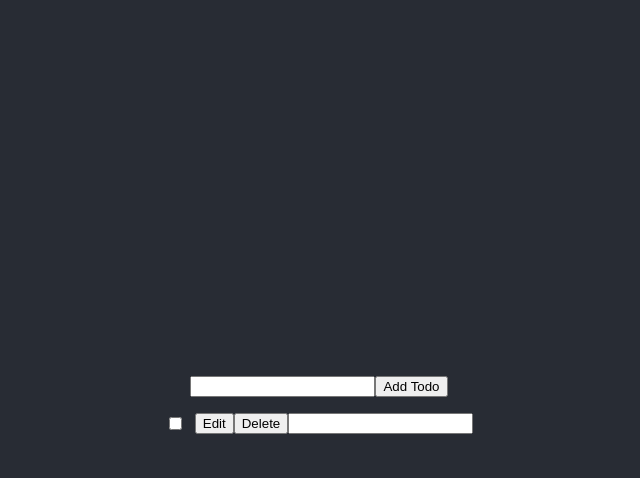
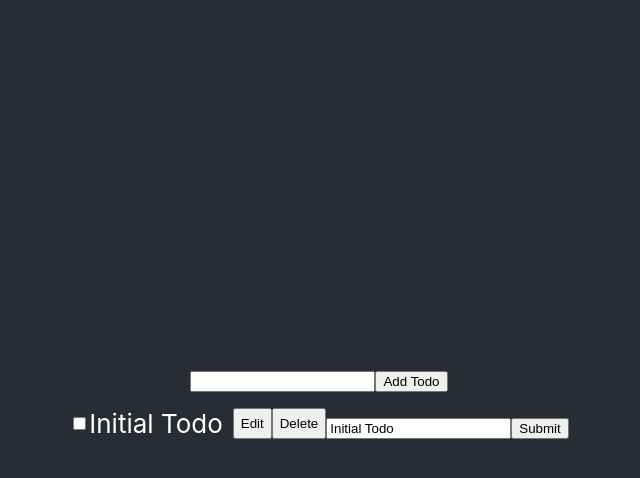
Before and after one commit to martinraquion/multisys-todo, a React (Create React App) app: page / in a window 1280 px wide. Both pictures are taken after a click on the button "Edit". Shown: the top 478 px of the page, without its empty margins (321-961 px from the left). Built offline with nearby package versions, Linux system fonts and the light colour scheme.

Commit message:
added toggle functionality for edit

```diff
--- a/src/components/Todo.js
+++ b/src/components/Todo.js
@@ -1,12 +1,11 @@
 import React, { useContext, useState, useEffect } from "react";
-// import TodosContext from "../context";
 import { StateContext } from "../context/stateContext";
 
 function Todo() {
   const { state, dispatch } = useContext(StateContext);
   const [todo, setTodo] = useState("");
+  const [toggleEdit, setToggleEdit] = useState({});
   const [editText, setEditText] = useState("");
-  //   console.log(state);
 
   const handleSubmit = (e) => {
     e.preventDefault();
@@ -14,6 +13,9 @@ function Todo() {
     setTodo("");
   };
 
+  const handleEdit = (id) => {
+    setToggleEdit({ id: id, state: !toggleEdit });
+  };
   const todoList = state.todos;
   console.log(todoList);
   return (
@@ -30,10 +32,21 @@ function Todo() {
               checked={todo.completed}
               onChange={() => dispatch({ type: "DONE_TODO", payload: todo })}
             />
-            {/* <div>{todo.complete ? "hi" : "nay"}</div> */}
 
             <div style={{ marginRight: 10 }}>{todo.text}</div>
-
+            <button onClick={() => handleEdit(todo.id)}>Edit</button>
+            <button
+              onClick={() => dispatch({ type: "REMOVE_TODO", payload: todo })}
+            >
+              Delete
+            </button>
+            {toggleEdit.id === todo.id && toggleEdit && (
+              <div>
+                <input
+                  defaultValue={todo.text}
+                  //   value={editText}
+                  onChange={(e) => setEditText(e.target.value)}
+                />
                 <button
                   onClick={(e) => {
                     e.preventDefault();
@@ -44,18 +57,10 @@ function Todo() {
                     });
                   }}
                 >
-              Edit
+                  Submit
                 </button>
-            <button
-              onClick={() => dispatch({ type: "REMOVE_TODO", payload: todo })}
-            >
-              Delete
-            </button>
-            <input
-              defaultValue={todo.text}
-              value={editText}
-              onChange={(e) => setEditText(e.target.value)}
-            />
+              </div>
+            )}
           </div>
         ))}
       </div>
```
Lines whose indentation alone changed are shown as unchanged.
